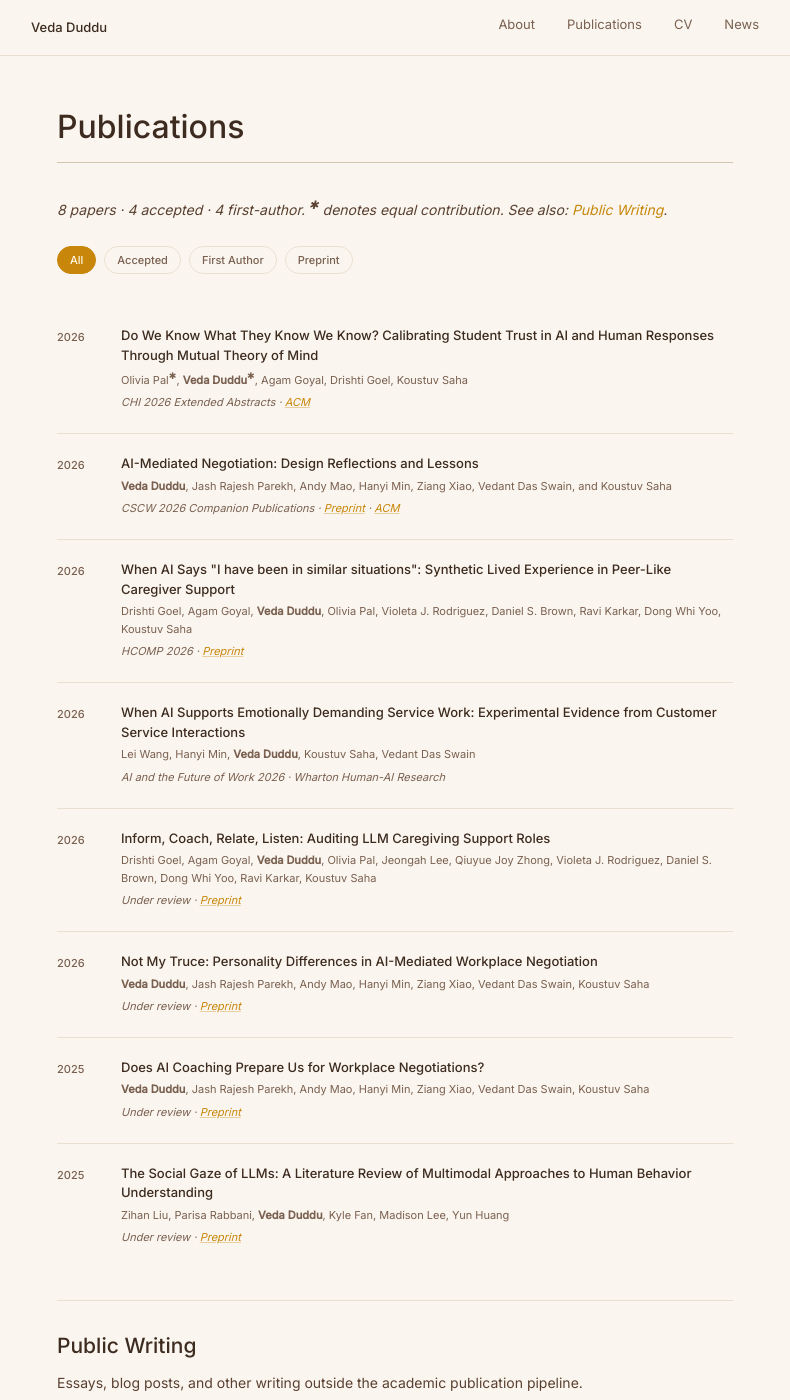
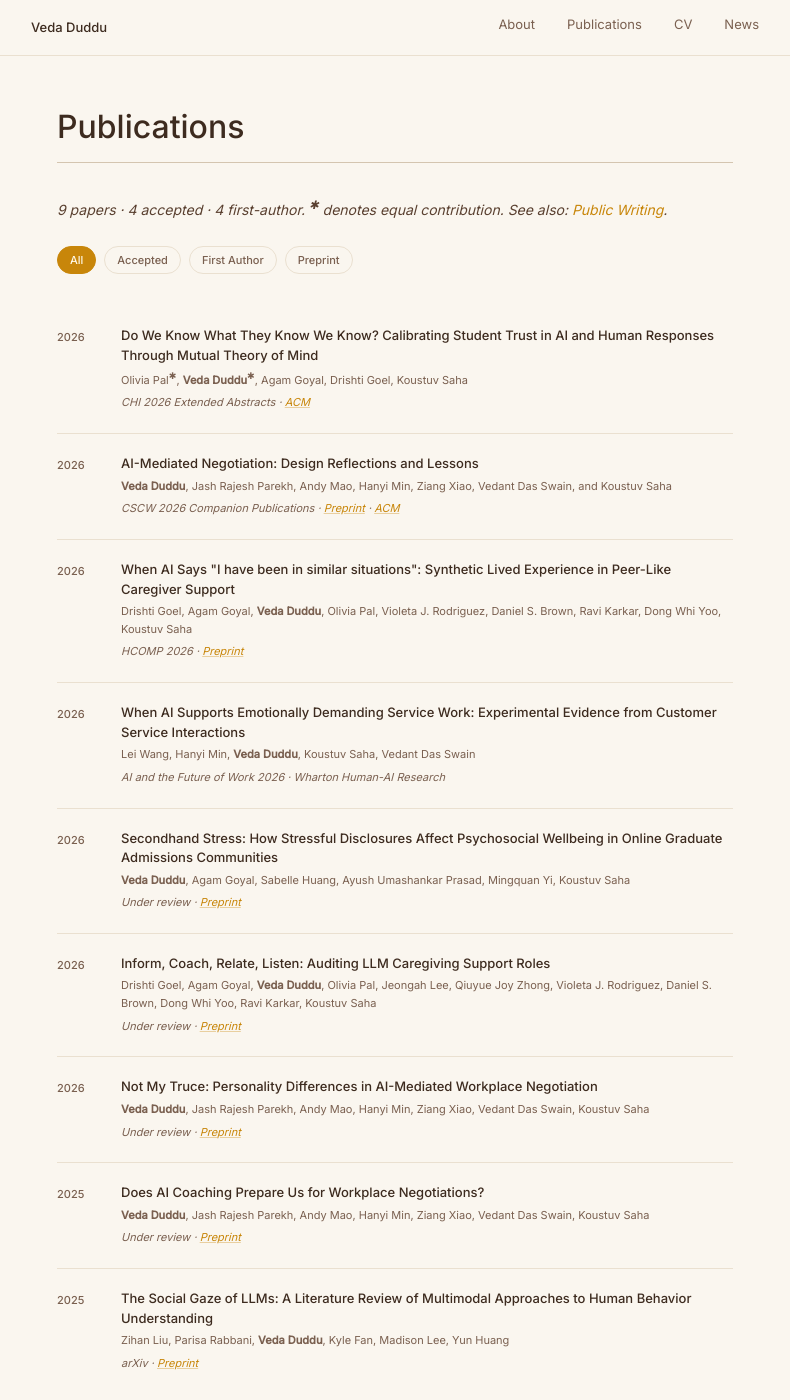
Before and after one commit to vedaduddu/vedaduddu.github.io, a Jekyll site: the page built from publications.md, in a window 1280 px wide and 1400 px high. Shown: the whole window, without its empty margins (245-1035 px from the left). Built offline with Jekyll 4.4.1, drawn with Linux system fonts in a browser that asks for light colours; a style sheet for code colours, icons or effects is not loaded.

Commit message:
Add Secondhand Stress preprint and limit homepage publications to 4
Co-Authored-By: Claude Sonnet 5.5 <noreply@anthropic.com>

```diff
--- a/_data/publications.yml
+++ b/_data/publications.yml
@@ -39,6 +39,16 @@
   featured: true
 
 
+- title: "Secondhand Stress: How Stressful Disclosures Affect Psychosocial Wellbeing in Online Graduate Admissions Communities"
+  year: 2026
+  authors_html: "<strong>Veda Duddu</strong>, Agam Goyal, Sabelle Huang, Ayush Umashankar Prasad, Mingquan Yi, Koustuv Saha"
+  venue: "Under review"
+  tags: [preprint]
+  links:
+    - label: Preprint
+      url: "https://arxiv.org/pdf/2610.22657"
+  featured: false
+
 - title: "Inform, Coach, Relate, Listen: Auditing LLM Caregiving Support Roles"
   year: 2026
   authors_html: "Drishti Goel, Agam Goyal, <strong>Veda Duddu</strong>, Olivia Pal, Jeongah Lee, Qiuyue Joy Zhong, Violeta J. Rodriguez, Daniel S. Brown, Dong Whi Yoo, Ravi Karkar, Koustuv Saha"
@@ -72,7 +82,7 @@
 - title: "The Social Gaze of LLMs: A Literature Review of Multimodal Approaches to Human Behavior Understanding"
   year: 2025
   authors_html: "Zihan Liu, Parisa Rabbani, <strong>Veda Duddu</strong>, Kyle Fan, Madison Lee, Yun Huang"
-  venue: "Under review"
+  venue: "arXiv"
   tags: [preprint]
   links:
     - label: Preprint
--- a/index.html
+++ b/index.html
@@ -52,7 +52,7 @@ title: Home
 
     <div class="pub-list">
       {% assign featured = site.data.publications | where: "featured", true %}
-      {% for pub in featured limit:5 %}
+      {% for pub in featured limit:4 %}
       <div class="pub-item">
         <div class="pub-year">{{ pub.year }}</div>
         <div class="pub-details">
```
